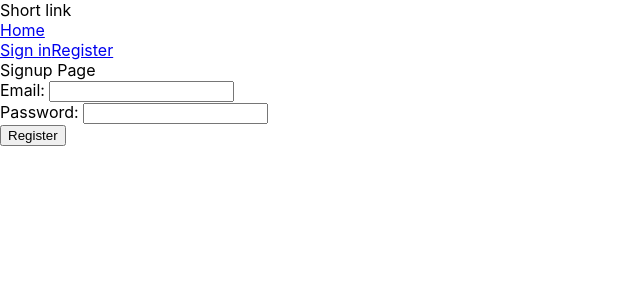
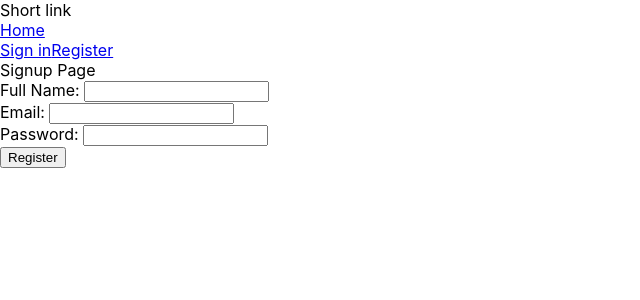
Before and after one commit to DSC-Unilag/link-shortner, a React (Create React App) app in the folder client/: page /register in a window 1280 px wide. Shown: the top 300 px of the page, without its empty margins (0-640 px from the left). Built offline with nearby package versions, Linux system fonts and the light colour scheme.

Commit message:
received form data

```diff
--- a/client/src/screens/Signin.js
+++ b/client/src/screens/Signin.js
@@ -1,33 +1,32 @@
-import {useRef} from 'react'
 import { useHistory } from "react-router-dom"
 
 const Signin = () => {
   const history = useHistory()
   localStorage.getItem('token') && history.push('/dashboard')
-  const email = useRef('')
-  const password = useRef('')
   const handleClick = (e) => {
     e.preventDefault()
+    let email = e.target.email.value
+    let password = e.target.password.value
   }
 
   return (
     <div>
       Signin Page
-      <form action="">
+      <form action="" onSubmit={handleClick}>
         {/* Email */}
         <div>
           <label htmlFor="email">Email:  </label>
-          <input type="email" ref={email} />
+          <input type="email" name="email" />
         </div>
 
         {/* Password */}
         <div>
           <label htmlFor="password">Password:  </label>
-          <input type="password" ref={password} />
+          <input type="password" name="password" />
         </div>
 
         {/* button */}
-        <button onClick={handleClick}>Login</button>
+        <button>Login</button>
       </form>
     </div>
   )
--- a/client/src/screens/Signup.js
+++ b/client/src/screens/Signup.js
@@ -1,32 +1,38 @@
-import {useRef} from 'react'
 import { useHistory } from "react-router-dom"
 
 const Signup = () => {
   const history = useHistory()
   localStorage.getItem('token') && history.push('/dashboard')
-  const email = useRef('')
-  const password = useRef('')
   const handleClick = (e) => {
     e.preventDefault()
+    let name = e.target.name.value
+    let email = e.target.email.value
+    let password = e.target.password.value
   }
   return (
     <div>
       Signup Page
-      <form action="">
+      <form action="" onSubmit={handleClick}>
+        {/* Name */}
+        <div>
+          <label htmlFor="name">Full Name:  </label>
+          <input type="name" name="name" />
+        </div>
+
         {/* Email */}
         <div>
           <label htmlFor="email">Email:  </label>
-          <input type="email" ref={email} />
+          <input type="email" name="email" />
         </div>
 
         {/* Password */}
         <div>
           <label htmlFor="password">Password:  </label>
-          <input type="password" ref={password} />
+          <input type="password" name="password" />
         </div>
 
         {/* button */}
-        <button onClick={handleClick}>Register</button>
+        <button>Register</button>
       </form>
     </div>
   )
```
